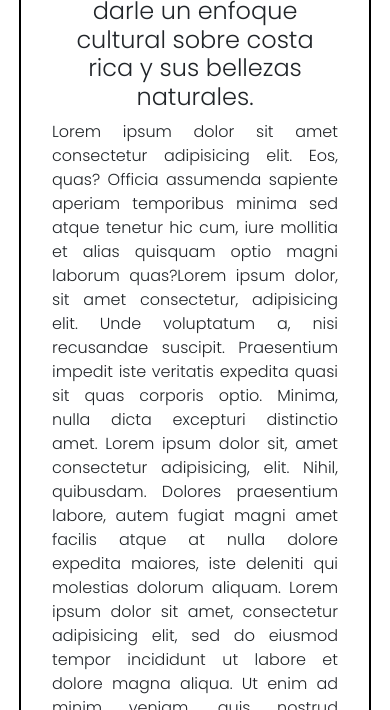
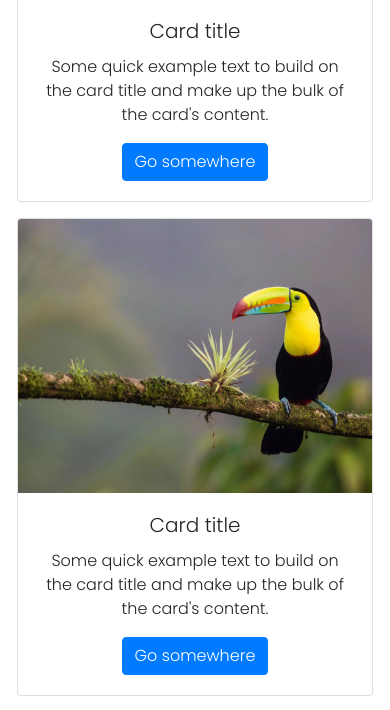
Before and after one commit to kezh97/dreamland_prop_CR, a PHP site: page /tours.php in a window 390 px wide. Shown: the part 1342-2052 px from the top of the page. Run offline with PHP 8.4, Linux system fonts and the light colour scheme; some libraries are stand-ins or nearby versions.

Commit message:
Update tours.php

```diff
--- a/DREAMLAND-php-V2.6/tours.php
+++ b/DREAMLAND-php-V2.6/tours.php
@@ -12,22 +12,62 @@ include 'header.php';
 	</div>
 </section>
 
-<section class="tour-intro py-5">
-	<div class="container">
-		<div class="introduction row m-1">
-			<div class="tour-img col-md-7 pb-1">
-				<img src="img/beach-manzanillo1.webp" alt="">
+<section class="tours-packs">
+	<div class="container-fluid py-5 px-4 text-center w-90">
+
+		<div class="listing-title pt-2 pb-5">
+			<p class="h1">Lists of Tour Packs</p>
+			<hr class="w-75 mx-auto">
+		</div>
+
+		<div class="row tours-packs-list">
+
+			<div class="outer-tours-packs-card col-lg-4 col-md-6 p-2">
+				<div class="tours-packs-card card">
+					<img src="img/nature1.webp" class="card-img-top" alt="...">
+	  				<div class="card-body">
+	    				<h5 class="card-title">Card title</h5>
+	    				<p class="card-text">Some quick example text to build on the card title and make up the bulk of the card's content.</p>
+	    				<a href="#" class="btn btn-primary">Go somewhere</a>
+	  				</div>
+	  			</div>
 			</div>
 
-			<div class="tour-descr col-md-5">
-				<div class="m-3 h-100">
-					<p class="h4 text-center">Este apartado es para darle un enfoque cultural sobre costa rica y sus bellezas naturales.</p>
-					<p class="text-justify">Lorem ipsum dolor sit amet consectetur adipisicing elit. Eos, quas? Officia assumenda sapiente aperiam temporibus minima sed atque tenetur hic cum, iure mollitia et alias quisquam optio magni laborum quas?Lorem ipsum dolor, sit amet consectetur, adipisicing elit. Unde voluptatum a, nisi recusandae suscipit. Praesentium impedit iste veritatis expedita quasi sit quas corporis optio. Minima, nulla dicta excepturi distinctio amet. Lorem ipsum dolor sit, amet consectetur adipisicing, elit. Nihil, quibusdam. Dolores praesentium labore, autem fugiat magni amet facilis atque at nulla dolore expedita maiores, iste deleniti qui molestias dolorum aliquam. Lorem ipsum dolor sit amet, consectetur adipisicing elit, sed do eiusmod tempor incididunt ut labore et dolore magna aliqua. Ut enim ad minim veniam, quis nostrud exercitation ullamco laboris nisi ut aliquip ex ea commodo consequat. Duis aute irure dolor in reprehenderit in voluptate velit esse cillum dolore eu fugiat nulla pariatur.</p>
-				</div>
+			<div class="outer-tours-packs-card col-lg-4 col-md-6 p-2">
+				<div class="tours-packs-card card">
+					<img src="img/nature2.webp" class="card-img-top" alt="...">
+	  				<div class="card-body">
+	    				<h5 class="card-title">Card title</h5>
+	    				<p class="card-text">Some quick example text to build on the card title and make up the bulk of the card's content.</p>
+	    				<a href="#" class="btn btn-primary">Go somewhere</a>
+	  				</div>
+	  			</div>
 			</div>
+
+			<div class="outer-tours-packs-card col-lg-4 col-md-6 p-2">
+				<div class="tours-packs-card card">
+					<img src="img/nature3.webp" class="card-img-top" alt="...">
+	  				<div class="card-body">
+	    				<h5 class="card-title">Card title</h5>
+	    				<p class="card-text">Some quick example text to build on the card title and make up the bulk of the card's content.</p>
+	    				<a href="#" class="btn btn-primary">Go somewhere</a>
+	  				</div>
+	  			</div>
+			</div>
+
+			<div class="outer-tours-packs-card col-lg-4 col-md-6 p-2">
+				<div class="tours-packs-card card">
+					<img src="img/nature4.webp" class="card-img-top" alt="...">
+	  				<div class="card-body">
+	    				<h5 class="card-title">Card title</h5>
+	    				<p class="card-text">Some quick example text to build on the card title and make up the bulk of the card's content.</p>
+	    				<a href="#" class="btn btn-primary">Go somewhere</a>
+	  				</div>
+	  			</div>
+			</div>
+
 		</div>
 	</div>
-
 </section>
 
 <!-- PARALLAX SEPARATOR -->
```
